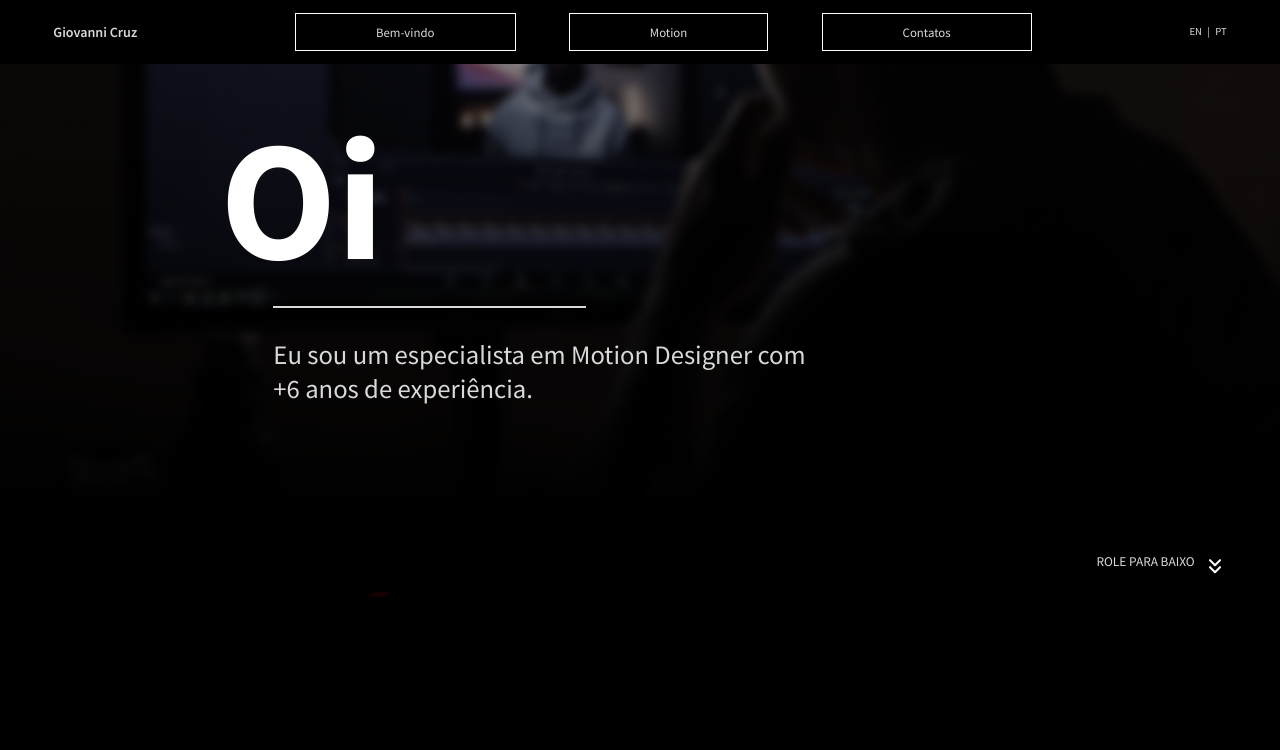
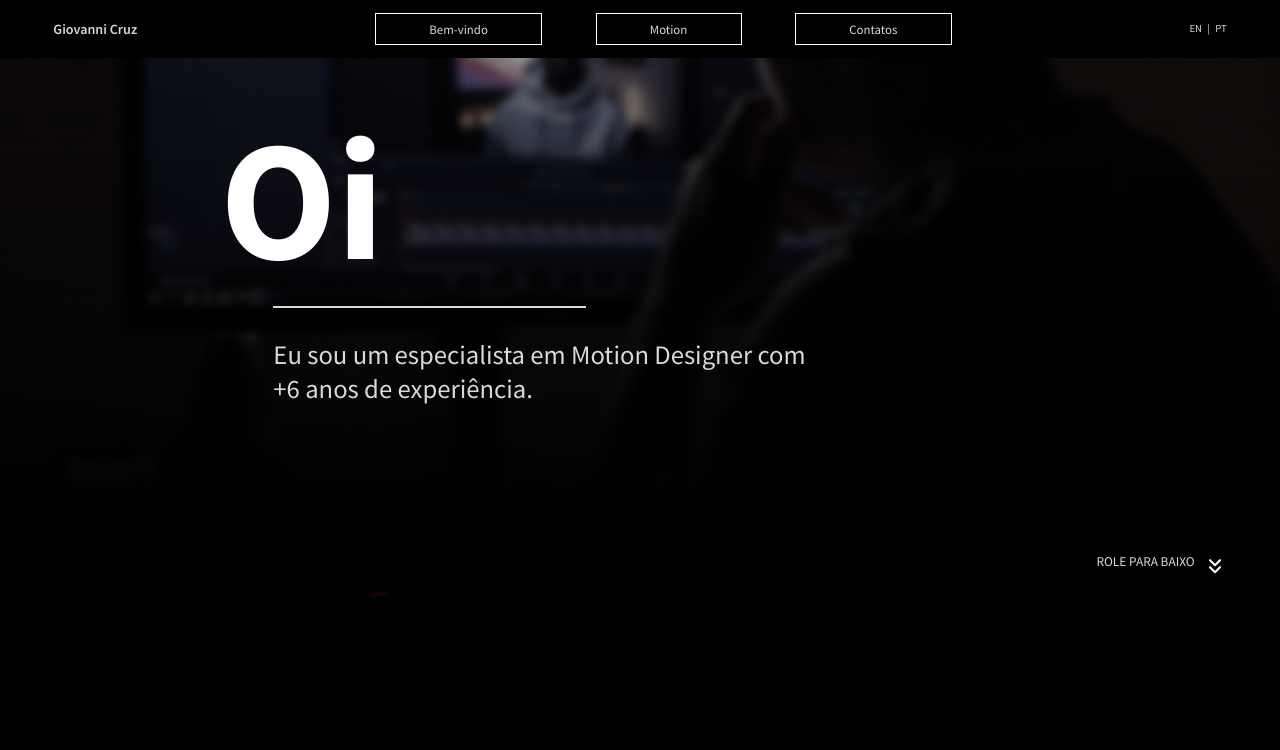
Before and after one commit to giovanni08br/motion-designer, a website: page index.html in a window 1280 px wide. Shown: the top 750 px of the page. Drawn offline with Linux system fonts and the light colour scheme; a script that the page names is missing; a web font is replaced by a local one.

Commit message:
update nav link

```diff
--- a/style.css
+++ b/style.css
@@ -71,7 +71,7 @@
 
 .categorias a{
     border: 1px solid #fff;
-    padding: 8px 80px;
+    padding: 0.417vw 4.167vw;
 }
 
 .idiomas{
```
